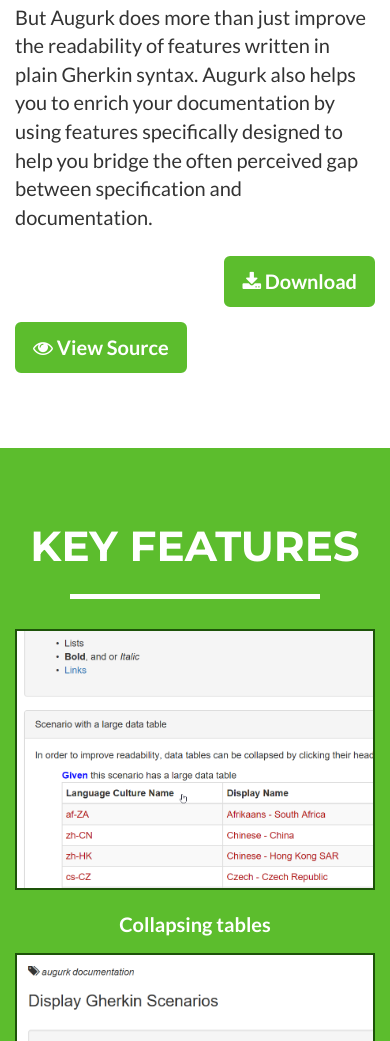
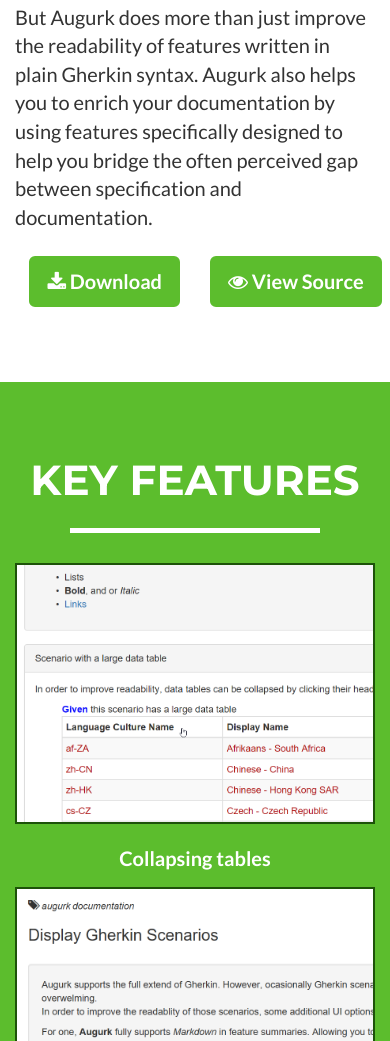
Before and after one commit to Augurk/augurk.github.io, a website: page index.html in a window 390 px wide. Shown: the part 968-2009 px from the top of the page. Drawn offline with nearby package versions, Linux system fonts and the light colour scheme.

Commit message:
Fixed layout of buttons on small screens

```diff
--- a/index.html
+++ b/index.html
@@ -108,12 +108,12 @@
                         But Augurk does more than just improve the readability of features written in plain Gherkin syntax. Augurk also helps you to enrich your documentation by using features specifically designed to help you bridge the often perceived gap between specification and documentation.
                     </p>
                 </div>
-                <div class="col-lg-4 col-lg-offset-2 text-right">
+                <div class="col-xs-6 col-lg-4 col-lg-offset-2 text-right">
                    <a href="https://github.com/Augurk/Augurk/releases/latest" class="btn btn-lg btn-success btn-outline">
                        <i class="fa fa-download"></i> Download
                    </a>
                 </div>
-                <div class="col-lg-4">
+                <div class="col-xs-6 col-lg-4">
                    <a href="https://github.com/Augurk/Augurk/releases/latest" class="btn btn-lg btn-success btn-outline">
                        <i class="fa fa-eye"></i> View Source
                    </a>
```
